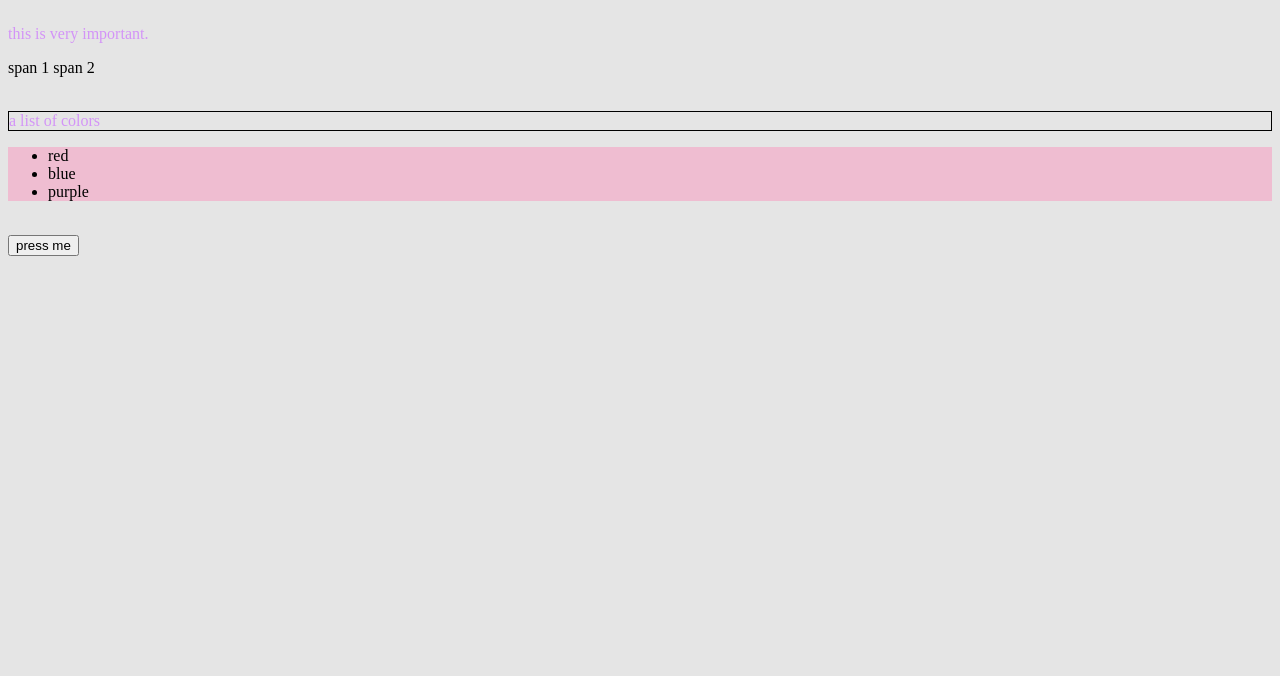
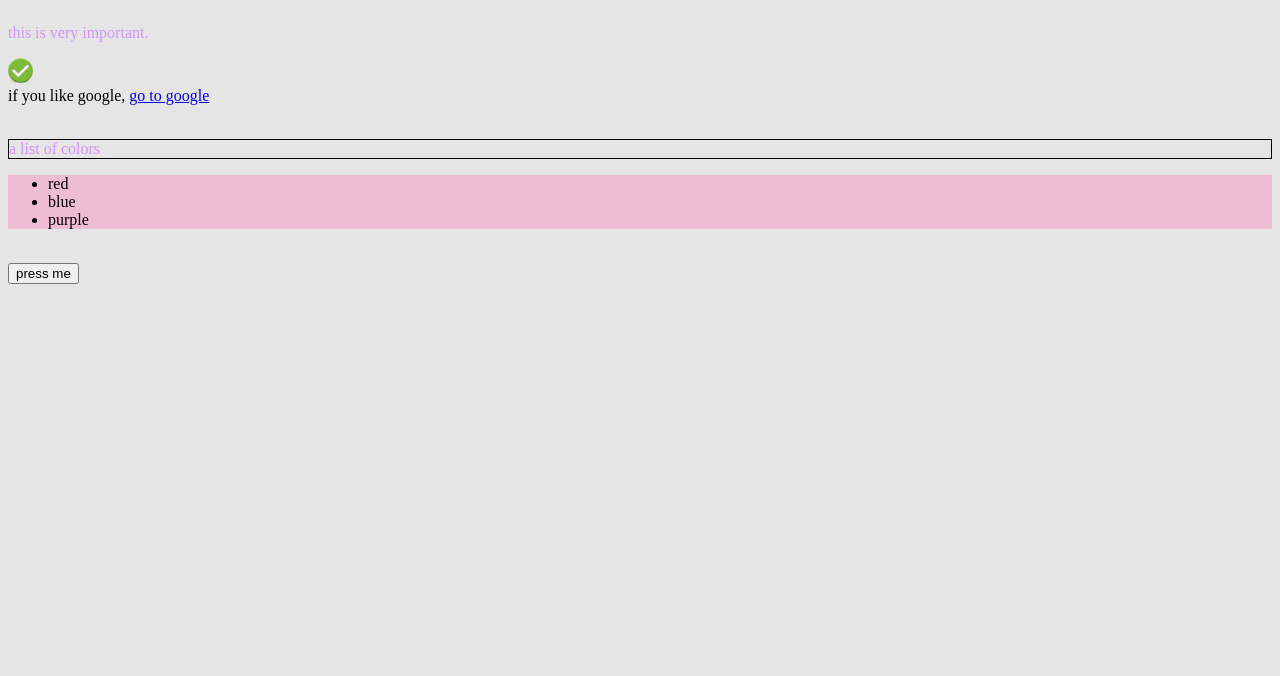
Before and after one commit to sageserin/cssi_code, a plain HTML site: page tester-htmlcss/test.html in a window 1280 px wide. Shown: the part 124-800 px from the top of the page. Drawn offline with Linux system fonts and the light colour scheme.

Commit message:
modified

```diff
--- a/tester-htmlcss/test.css
+++ b/tester-htmlcss/test.css
@@ -4,6 +4,7 @@ body {
 
 h1 {
   color: #7cb27e;
+  font-family: monospace;
 }
 
 p {
@@ -22,3 +23,7 @@ ul {
 #yum {
   border: 1px solid black;
 }
+
+#check {
+  height: 25px;
+}
--- a/tester-htmlcss/test.html
+++ b/tester-htmlcss/test.html
@@ -10,10 +10,11 @@
 
     <h1 class="title">i am testing.</h1>
     <p>this is very important.</p>
+    <img id="check" src="check.png"/>
 
     <div>
-      <span>span 1</span>
-      <span>span 2</span>
+      <span>if you like google, </span>
+      <span><a target="_blank" href="http://www.google.com">go to google</a></span>
     </div>
 
     <br>
```
Also changed, not shown: tester-htmlcss/check.png (added).
